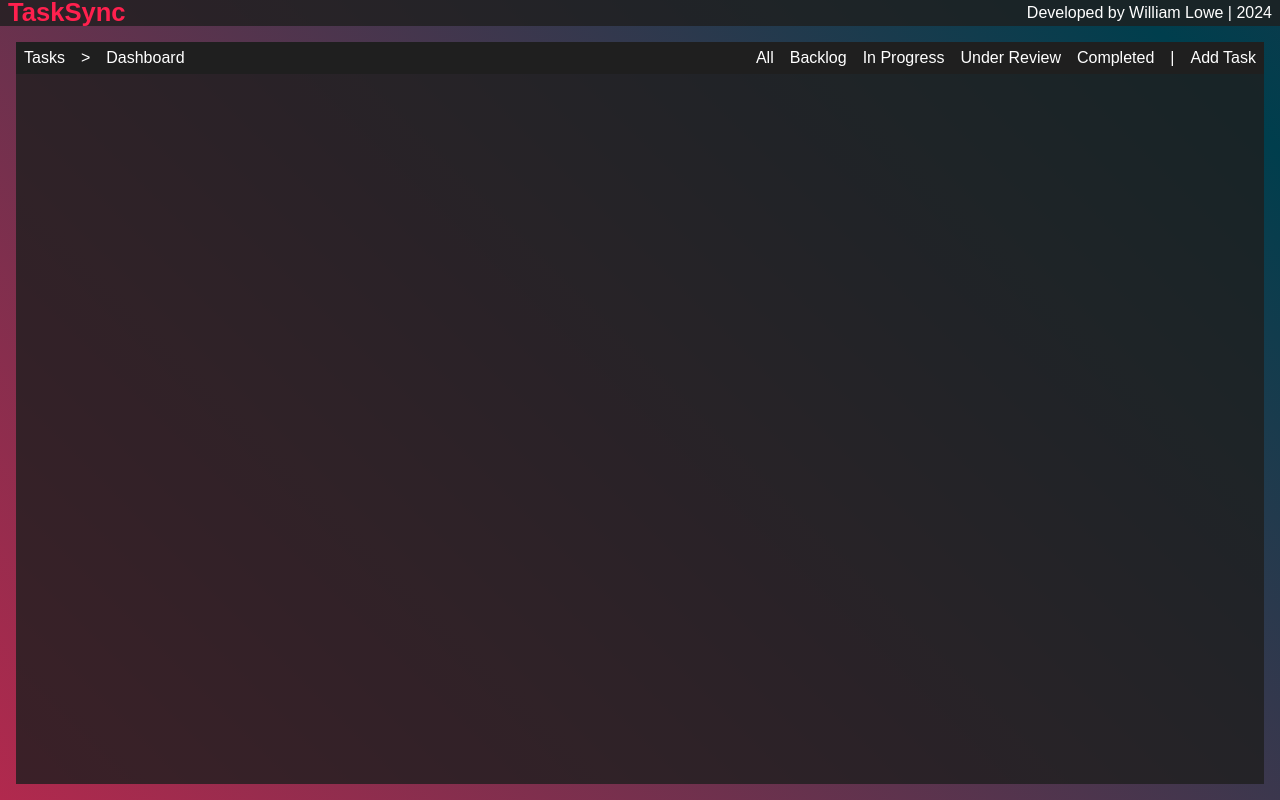
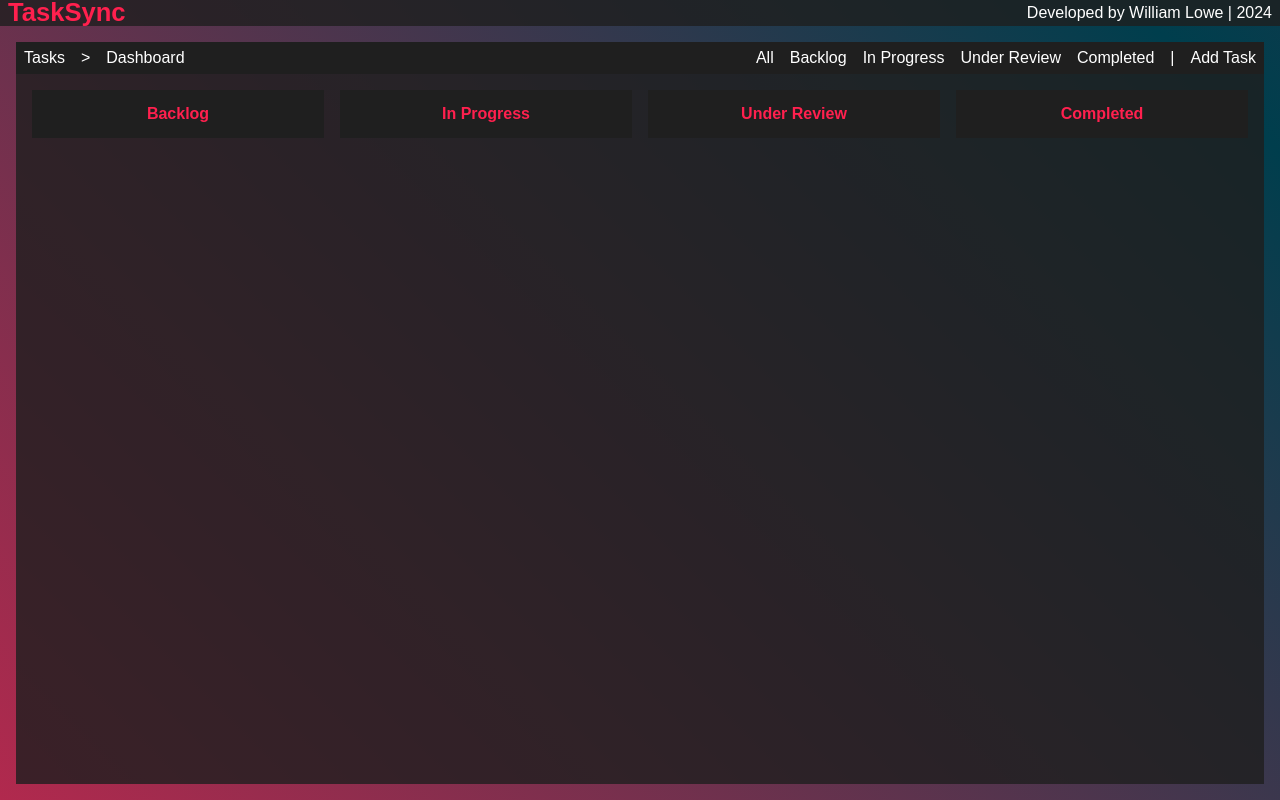
Before and after one commit to williamalowe/TaskSync, a React (Vite) app: page /workspace in a window 1280 px wide. Built offline with nearby package versions, Linux system fonts and the light colour scheme; a web font is replaced by a local one.

Commit message:
feat: add cardcontainer-component

```diff
--- /dev/null
+++ b/src/components/CardContainer/CardContainer.jsx
@@ -0,0 +1,14 @@
+import styles from './CardContainer.module.css';
+
+const CardContainer = ({ title }) => {
+  return (
+    <section className={styles.container}>
+      <h3>{title}</h3>
+      <div className={styles.cards}>
+        {/* Cards here */}
+      </div>
+    </section>
+  )
+}
+
+export default CardContainer
--- /dev/null
+++ b/src/components/CardContainer/CardContainer.module.css
@@ -0,0 +1,16 @@
+.container {
+  flex: 1;
+  height: 100%;
+  background: #1f1f1f;
+  padding: 1rem;
+  display: flex;
+  flex-direction: column;
+}
+.container>h3 {
+  font-weight: 600;
+  text-align: center;
+  color: #FF204E;
+}
+.cards {
+  flex: 1;
+}
--- a/src/views/Workspace/Workspace.jsx
+++ b/src/views/Workspace/Workspace.jsx
@@ -1,6 +1,7 @@
 import styles from './Workspace.module.css';
 import HeaderBar from '../../components/Headerbar/HeaderBar';
 import Navbar from '../../components/Navbar/Navbar';
+import CardContainer from '../../components/CardContainer/CardContainer';
 
 const Workspace = () => {
   return (
@@ -8,7 +9,22 @@ const Workspace = () => {
       <HeaderBar />
       <section className={styles.panel}>
         <Navbar />
-        {/* Content here */}
+        <div className={styles.cardContainers}>
+          <CardContainer
+            title="Backlog"
+          />
+          <CardContainer
+            title="In Progress"
+          />
+          <CardContainer
+            title="Under Review"
+          />
+          <CardContainer
+            title="Completed"
+          />
+          {/* Content here */}
+
+        </div>
       </section>
     </main>
   )
--- a/src/views/Workspace/Workspace.module.css
+++ b/src/views/Workspace/Workspace.module.css
@@ -12,6 +12,13 @@
   flex: 1;
   margin: 1rem;
 }
+.cardContainers {
+  padding: 1rem;
+  display: flex;
+  gap: 1rem;
+  /* height: 80%; */
+}
+
 
 @keyframes gradient {
   0% {
```
